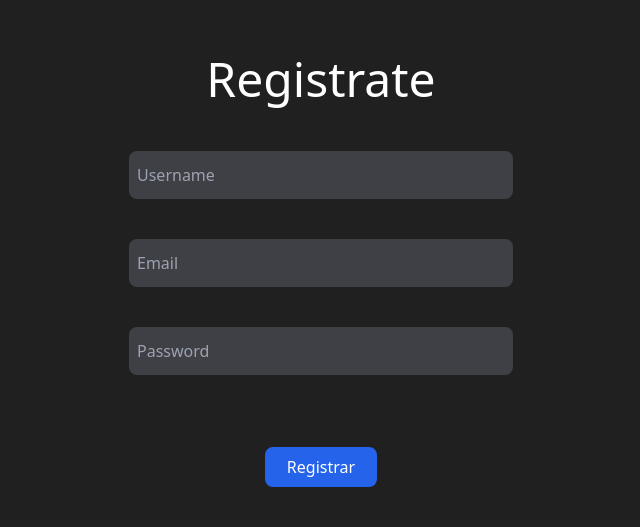
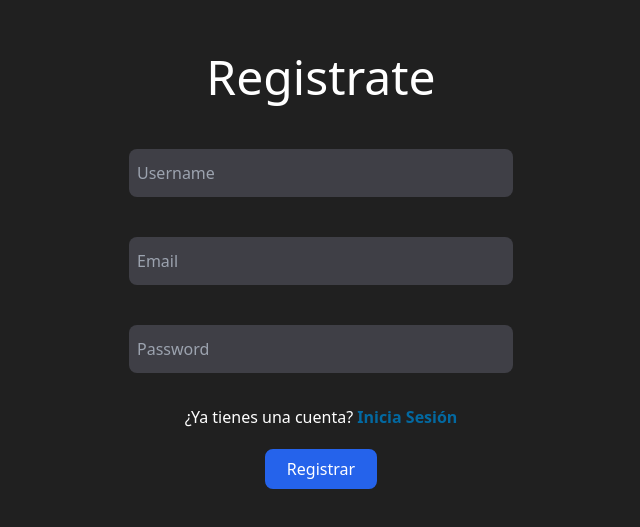
Before and after one commit to manuong/api-con-MongoDB, a React (Vite) app in the folder client/: page /register in a window 1280 px wide. Shown: the part 129-656 px from the top of the page, without its empty margins (319-959 px from the left). Built offline with nearby package versions, Linux system fonts and the light colour scheme.

Commit message:
navegacion por paginas de inicio

```diff
--- a/client/src/App.jsx
+++ b/client/src/App.jsx
@@ -1,19 +1,19 @@
 import { BrowserRouter, Routes, Route } from 'react-router-dom';
-import LoginView from './views/LoginView';
-import RegisterView from './views/RegisterView';
-import Landing from './views/Landing';
+import PATH from './constants/pathRoutes';
+import LoginPage from './pages/LoginPage';
+import RegisterPage from './pages/RegisterPage';
+import LandingPage from './pages/LandingPage';
 import { AuthProvider } from './context/AuthContext';
-import PATH from './constants/pathRoutes';
 
 const App = () => {
   return (
     <AuthProvider>
       <BrowserRouter>
         <Routes>
-          <Route path="/" element={<Landing />} />
+          <Route path={PATH.LANDING} element={<LandingPage />} />
           <Route path={PATH.HOME} element={<h1>Home page</h1>} />
-          <Route path={PATH.LOGIN} element={<LoginView />} />
-          <Route path={PATH.REGISTER} element={<RegisterView />} />
+          <Route path={PATH.LOGIN} element={<LoginPage />} />
+          <Route path={PATH.REGISTER} element={<RegisterPage />} />
           <Route path={PATH.NOTE} element={<h1>notes page</h1>} />
           <Route path={PATH.NOTE_DETAIL} element={<h1>update note</h1>} />
           <Route path={PATH.ADD_NOTE} element={<h1>Add notes</h1>} />
--- a/client/src/constants/pathRoutes.js
+++ b/client/src/constants/pathRoutes.js
@@ -1,4 +1,5 @@
 const PATH = {
+  LANDING: '/',
   HOME: '/home',
   LOGIN: '/login',
   REGISTER: '/register',
--- a/client/src/context/AuthContext.jsx
+++ b/client/src/context/AuthContext.jsx
@@ -8,7 +8,7 @@
 
 */
 
-import { useState } from 'react';
+import { useEffect, useState } from 'react';
 import { loginRequest, registerRequest } from '../api/auth';
 import { AuthContext } from '../hooks/useAuthContext';
 
@@ -61,6 +61,17 @@ export const AuthProvider = ({ children }) => {
     }
   };
 
+  useEffect(() => {
+    if (errors.length > 0) {
+      const timer = setTimeout(() => {
+        setErrors([]);
+      }, 6000);
+      // cuando se desmonte el componente
+      // 'clearTimeout' funcion para quitar un setTimeout
+      return () => clearTimeout(timer);
+    }
+  }, [errors]);
+
   return (
     <AuthContext.Provider
       value={{
--- a/client/src/views/Landing.jsx
+++ b/client/src/pages/LandingPage.jsx
@@ -1,4 +1,7 @@
-const Landing = () => {
+import { Link } from 'react-router-dom';
+import PATH from '../constants/pathRoutes';
+
+const LandingPage = () => {
   return (
     <div className="h-screen flex justify-around items-center">
       <div className="text-8xl grid justify-items-end">
@@ -19,12 +22,15 @@ const Landing = () => {
           Esta es una página echa para aprender el uso de una base de datos NO relacional (NoSQL) como
           MongoDB. Para disfrutar pulsa en el siguiente botón
         </p>
-        <button className=" bg-blue-600 h-12 w-52 rounded-lg border-2 border-blue-600 hover:text-blue-600 hover:bg-transparent duration-200">
-          Login
-        </button>
+
+        <Link to={PATH.LOGIN}>
+          <button className=" bg-blue-600 h-12 w-52 rounded-lg border-2 border-blue-600 hover:text-blue-600 hover:bg-transparent duration-200">
+            Login
+          </button>
+        </Link>
       </div>
     </div>
   );
 };
 
-export default Landing;
+export default LandingPage;
--- a/client/src/views/LoginView.jsx
+++ b/client/src/pages/LoginPage.jsx
@@ -1,10 +1,10 @@
 import { useForm } from 'react-hook-form';
 import { useAuthContext } from '../hooks/useAuthContext';
 import { useEffect } from 'react';
-import { useNavigate } from 'react-router-dom';
+import { useNavigate, Link } from 'react-router-dom';
 import PATH from '../constants/pathRoutes';
 
-const LoginView = () => {
+const LoginPage = () => {
   const {
     register,
     handleSubmit,
@@ -27,7 +27,11 @@ const LoginView = () => {
   console.log(errors);
 
   return (
-    <div className="h-screen flex flex-col items-center justify-center">
+    <div className="h-screen flex flex-col items-center justify-center relative">
+      <Link to={PATH.LANDING} className="text-2xl font-bold text-sky-700 absolute left-16 top-16">
+        volver
+      </Link>
+
       <h1 className="text-5xl mb-10">Inicio de Sesión</h1>
 
       {authErrors.map((error, i) => {
@@ -59,10 +63,17 @@ const LoginView = () => {
 
         <span className="text-red-600 h-6">{errors.password && 'La contraseña es requerida'}</span>
 
+        <p className="text-center">
+          ¿No tienes una cuenta?{' '}
+          <Link to={PATH.REGISTER} className="text-sky-700 font-bold">
+            Registrate
+          </Link>
+        </p>
+
         <div className="grid justify-items-center">
           <button
             type="submit"
-            className="bg-blue-600 rounded-lg w-28 h-10 border-2 border-blue-600 hover:text-blue-600 hover:bg-transparent duration-200 mt-10"
+            className="bg-blue-600 rounded-lg w-28 h-10 border-2 border-blue-600 hover:text-blue-600 hover:bg-transparent duration-200 mt-5"
           >
             Iniciar
           </button>
@@ -72,4 +83,4 @@ const LoginView = () => {
   );
 };
 
-export default LoginView;
+export default LoginPage;
--- a/client/src/views/RegisterView.jsx
+++ b/client/src/pages/RegisterPage.jsx
@@ -15,9 +15,10 @@ site : https://react-hook-form.com/get-started
 import { useForm } from 'react-hook-form';
 import { useAuthContext } from '../hooks/useAuthContext';
 import { useEffect } from 'react';
-import { useNavigate } from 'react-router-dom';
+import { Link, useNavigate } from 'react-router-dom';
 import PATH from '../constants/pathRoutes';
-const RegisterView = () => {
+
+const RegisterPage = () => {
   //
   // utilizamos el hook "useForm()"
   const {
@@ -81,10 +82,17 @@ const RegisterView = () => {
 
         <span className="text-red-600 h-6">{errors.password && 'Password es requerido'}</span>
 
+        <p className="text-center">
+          ¿Ya tienes una cuenta?{' '}
+          <Link to={PATH.LOGIN} className="text-sky-700 font-bold">
+            Inicia Sesión
+          </Link>
+        </p>
+
         <div className="grid justify-items-center">
           <button
             type="submit"
-            className="bg-blue-600 rounded-lg w-28 h-10 border-2 border-blue-600 hover:text-blue-600 hover:bg-transparent duration-200 mt-10"
+            className="bg-blue-600 rounded-lg w-28 h-10 border-2 border-blue-600 hover:text-blue-600 hover:bg-transparent duration-200 mt-5"
           >
             Registrar
           </button>
@@ -94,4 +102,4 @@ const RegisterView = () => {
   );
 };
 
-export default RegisterView;
+export default RegisterPage;
```
